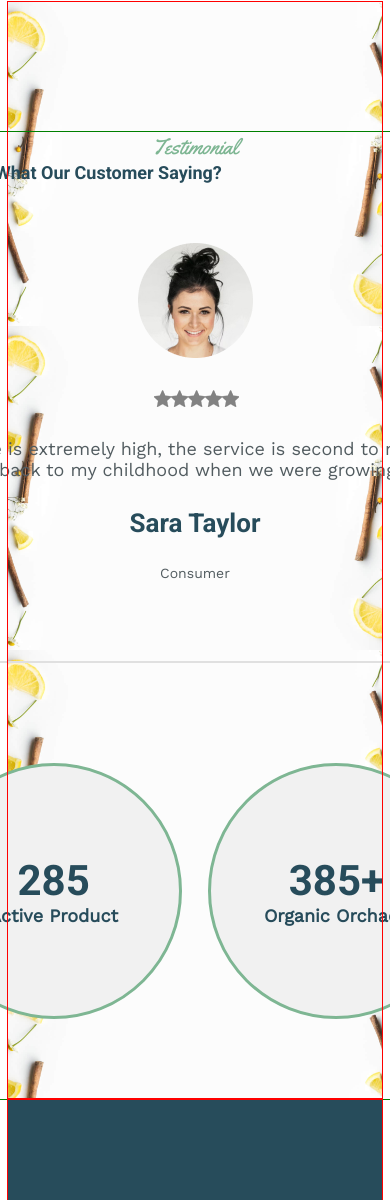
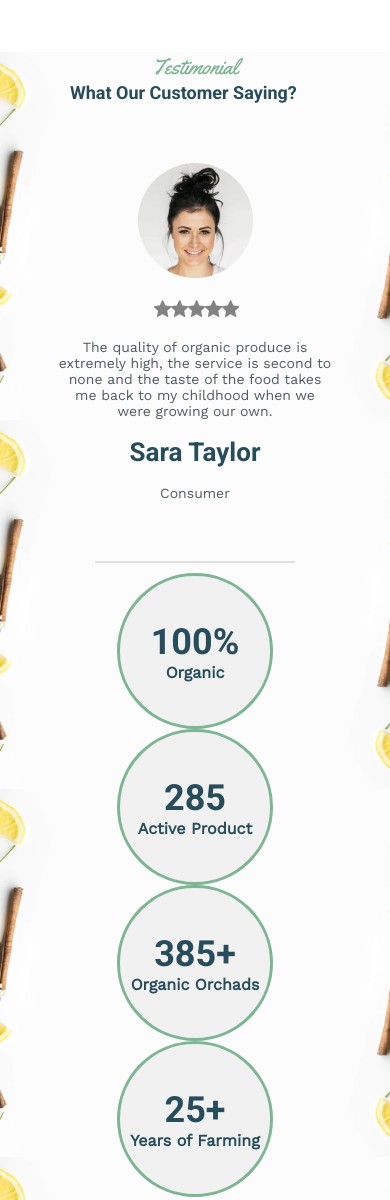
Before and after one commit to AnnaMasko/Organic, a plain HTML site: page index.html in a window 390 px wide. Shown: the part 4038-5238 px from the top of the page. Drawn offline with nearby package versions, Linux system fonts and the light colour scheme; files whose address does not match are found by name.

Commit message:
add adaptation section tastimonial

```diff
--- a/styles/testimonial.css
+++ b/styles/testimonial.css
@@ -1,21 +1,16 @@
 .section__testimonial{
     display: flex;
-    outline: 1px solid red;
     justify-content: center;
-    background-image: url(../images/tastyback.png);
-    background-size: 100%;
-    width: 100%;
 }
 
 .testiContent{
     width: 1440px;
     height: 967px;
+    background-image: url(../images/tastyback.png);
     display: flex;
     align-items: center;
-    outline: 1px solid green;
     margin-top: 130px;
     flex-direction: column;
-
 }
 
 .testiContent__title{
@@ -24,7 +19,7 @@
     flex-direction: column;
     align-items: center;
 }
-.text-size{
+.text-w{
     width: 576px;
 }
 .testiContent__description{
@@ -69,6 +64,7 @@
     width: 1104px;
     display: flex;
     justify-content: space-between;
+    flex-wrap: wrap;
     margin-top: 100px;
 }
 .round{
@@ -94,3 +90,166 @@
     font-weight: 700;
     color: var(--color-blue);
 }
+
+@media (max-width:1280px)
+{
+    .testiContent{
+        width: 1280px;
+        background-size: 1280px;
+        width: 100%;
+    }
+}
+
+@media (max-width:1152px)
+{
+    .testiContent{
+        width: 1152px;
+        background-size: 1152px;
+
+    }
+    .testiContent__title{
+        width: 1104px;
+    }
+    .taste__charters{
+        width: 880px;
+
+        margin-top: 100px;
+    }
+
+    .round{
+        width: 200px;
+        height: 200px;
+    }
+    .round__text{
+        font-size: 42px;
+    }
+    .round__description{
+        font-size: 18px;
+    }
+}
+
+@media (max-width:920px)
+{
+    .testiContent{
+        width: 920px;
+        height: 800px;
+        background-size: 920px;
+
+    }
+    .testiContent__title{
+        width: 880px;
+    }
+    .testiContent__description{
+        width: 700px;
+
+        margin-top: 60px;
+        margin-bottom: 60px;
+    }
+    .testiContent__descriptionText{
+        width: 600px;
+        font-size: 18px;
+    }
+    .taste__charters{
+        margin-top: 0px;
+    }
+    .line{
+        width: 800px;
+    }
+}
+
+@media (max-width:820px)
+{
+    .testiContent{
+        width: 820px;
+        background-size: 820px;
+
+    }
+    .testiContent__title{
+        width: 784px;
+    }
+
+    .taste__charters{
+        width: 784px;
+        margin-top: 80px;
+    }
+
+    .round{
+        width: 150px;
+        height: 150px;
+    }
+    .round__text{
+        font-size: 36px;
+    }
+    .round__description{
+        font-size: 16px;
+    }
+    .line{
+        width: 700px;
+    }
+
+}
+
+@media (max-width:768px)
+{
+    .testiContent{
+        width: 768px;
+        height: 900px;
+        background-size: 768px;
+
+    }
+    .text-w{
+        width: 350px;
+    }
+    .testiContent__title{
+        width: 400px;
+    }
+
+    .taste__charters{
+        width: 400px;
+        margin-top: 20px;
+        flex-wrap: wrap;
+     justify-content: center;
+    }
+    .line{
+        width: 700px;
+    }
+}
+
+@media (max-width:540px)
+{
+    .testiContent{
+        margin-top: 50px;
+        width: 540px;
+        background-size: 540px;
+    }
+    .line{
+        width: 300px;
+    }
+    .testiContent__descriptionText{
+        width: 350px;
+        font-size: 16px;
+    }
+}
+
+@media (max-width:425px)
+{
+    .testiContent{
+        width: 425px;
+        height: 1200px;
+        background-size: 425px;
+    }
+    .line{
+        width: 200px;
+    }
+    .testiContent__descriptionText{
+        width: 275px;
+        font-size: 14px;
+    }
+    .taste__charters{
+        width: 200px;
+        margin-top: 10px;
+    }
+    .text-w{
+        width: 250px;
+    }
+}
```
